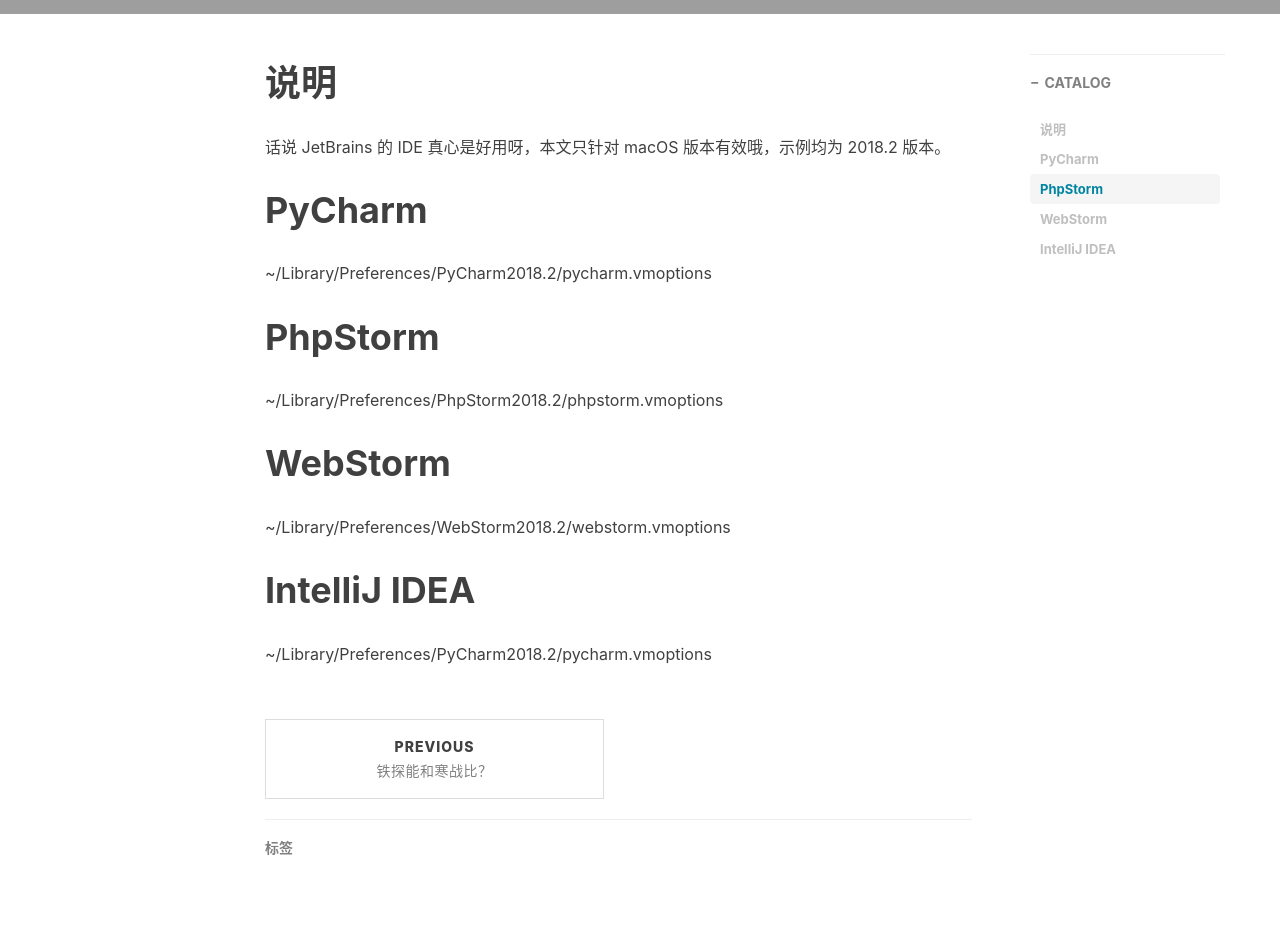
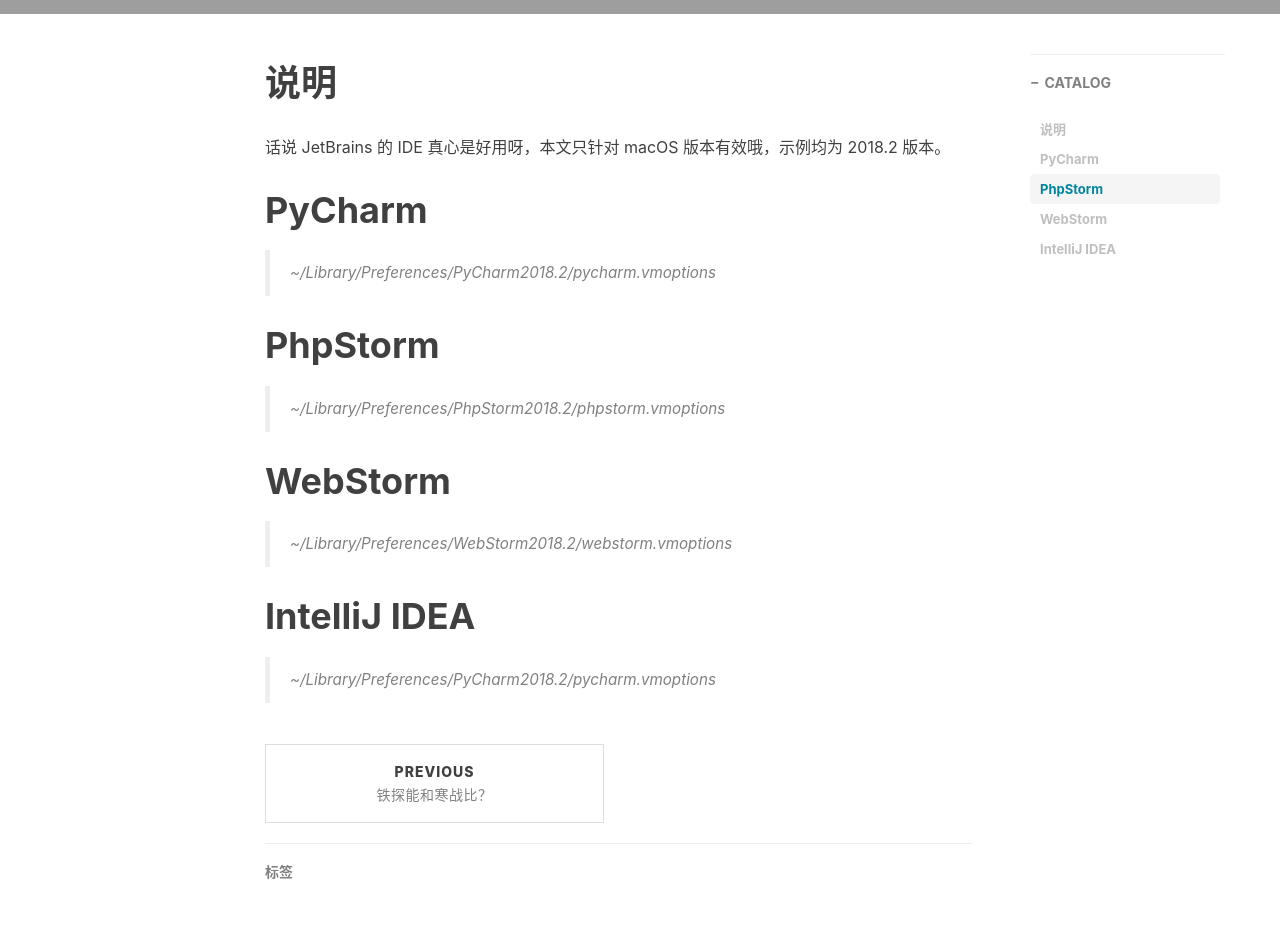
Before and after one commit to snakejordan/snakejordan.github.io, a Jekyll site: the page built from _posts/2019-04-15-macOS版JetBrains系IDE配置文件说明.md, in a window 1280 px wide. Shown: the part 611-1536 px from the top of the page. Built offline with Jekyll 4.4.1, drawn with Linux system fonts in a browser that asks for light colours; nearby versions of some CDN libraries; comment, search, counter and statistics services are not loaded; grey boxes are pictures that could not be loaded.

Commit message:
commit
commit

```diff
--- a/_posts/2019-04-15-macOS版JetBrains系IDE配置文件说明.md
+++ b/_posts/2019-04-15-macOS版JetBrains系IDE配置文件说明.md
@@ -22,16 +22,16 @@
 
 # PyCharm
 
-~/Library/Preferences/PyCharm2018.2/pycharm.vmoptions
+> ~/Library/Preferences/PyCharm2018.2/pycharm.vmoptions
 
 # PhpStorm
 
-~/Library/Preferences/PhpStorm2018.2/phpstorm.vmoptions
+> ~/Library/Preferences/PhpStorm2018.2/phpstorm.vmoptions
 
 # WebStorm
 
-~/Library/Preferences/WebStorm2018.2/webstorm.vmoptions
+> ~/Library/Preferences/WebStorm2018.2/webstorm.vmoptions
 
 # IntelliJ IDEA
 
-~/Library/Preferences/PyCharm2018.2/pycharm.vmoptions
+> ~/Library/Preferences/PyCharm2018.2/pycharm.vmoptions
```
Also changed, not shown: 1 other file.
